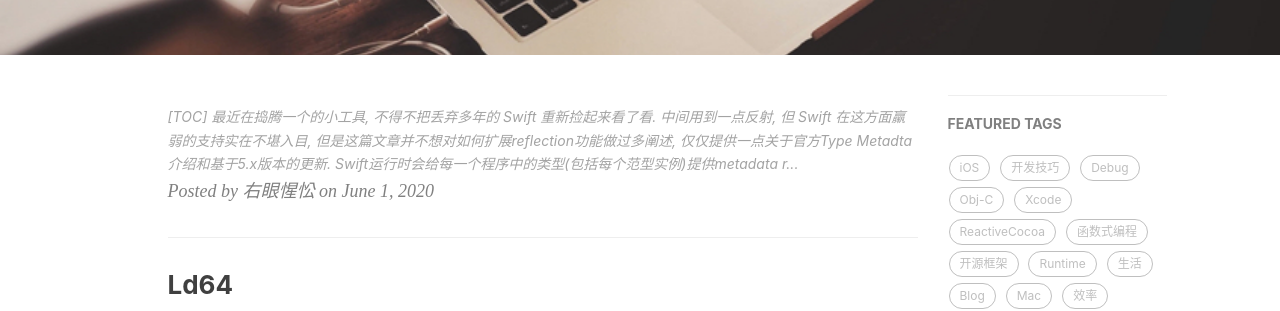
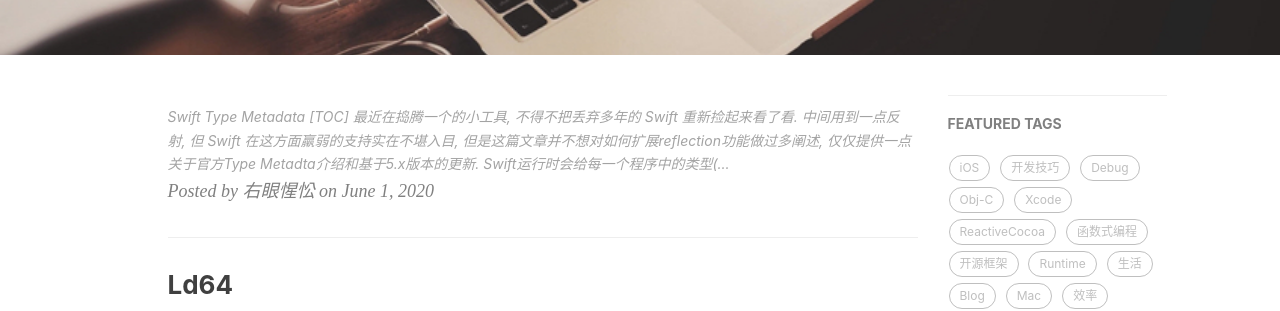
Before and after one commit to lyn-euler/lyn-euler.github.io, a Jekyll site: the page built from index.html, in a window 1280 px wide and 900 px high. Shown: the part 363-674 px from the top of the window. Built offline with Jekyll 4.4.1, drawn with Linux system fonts in a browser that asks for light colours; nearby versions of some CDN libraries; the list of posts is cut into pages by our own code; comment, search, counter and statistics services are not loaded.

Commit message:
update title

```diff
--- a/_posts/2020-04-13-Swift-Type-Metadata.md
+++ b/_posts/2020-04-13-Swift-Type-Metadata.md
@@ -10,6 +10,8 @@
     - Swift
     - iOS
 ---
+
+# Swift Type Metadata
 
 [TOC]
 
```
